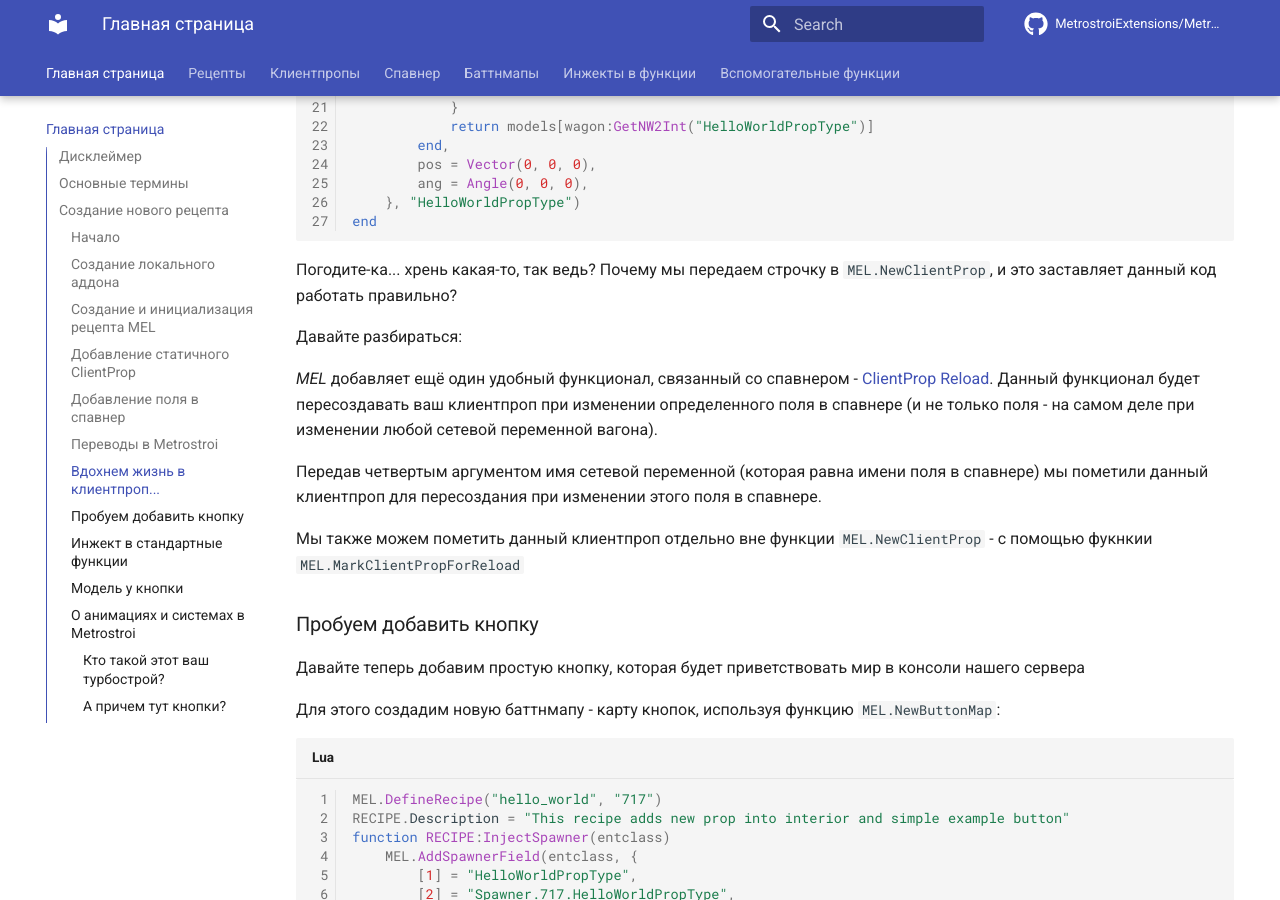
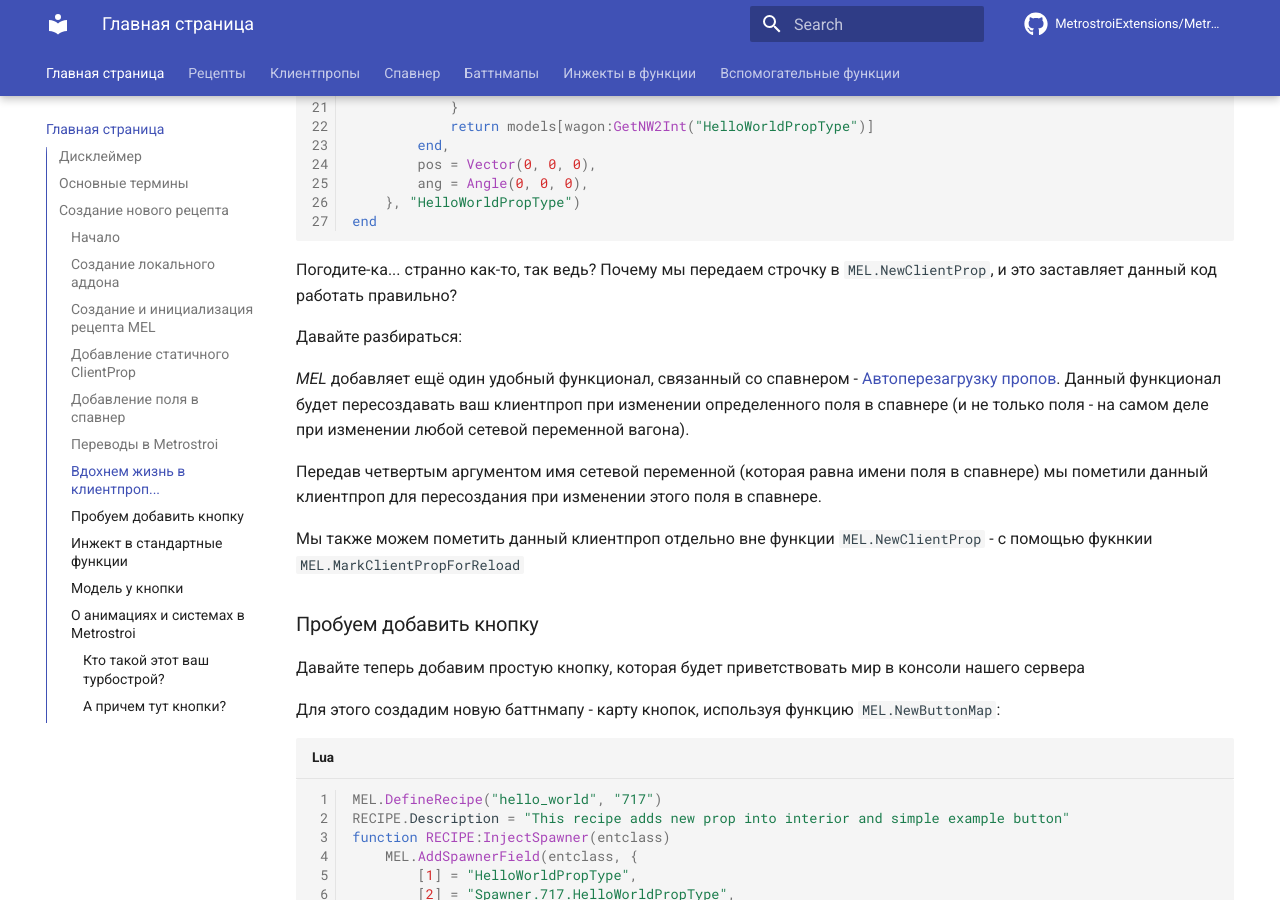
Before and after one commit to ZONT3/MetrostroiExtensions, an MkDocs documentation site: the page built from docs/index.md, in a window 1280 px wide and 900 px high, scrolled down 6607 px. Built offline with MkDocs 1.6.1 and Material for MkDocs 9.7.7, drawn with Linux system fonts in a browser that asks for light colours; comment, search, counter and statistics services are not loaded; some of the changed lines change nothing that is shown; some of the changed text lies outside the part shown.

Commit message:
docs: typos

````diff
--- a/docs/index.md
+++ b/docs/index.md
@@ -15,7 +15,7 @@
 А потом:
 
 * Добавим кнопку, которая будет печатать сообщение в чат
-* Заставим эту кнопку быть менять цвет нашего пропа в салоне
+* Заставим эту кнопку менять цвет нашего пропа в салоне
 
 ## Дисклеймер
 Данное руководство подразумевает, что вы имеете базовые знания программирования и языка Lua. Также данное руководство предполагает, что вы ранее имели опыт разработки под Garry's Mod GLUA и понимаете его базовые сущности (по типу проп, энтити и т.д.).
@@ -60,12 +60,12 @@
 
 Хм, не густо. Но именно так выглядит самый простой рецепт, который можно только себе представить. Да, он *(почти)* ничего не делает. Давайте разберем каждую строчку по отдельности:
 
-1. `MEL.DefineRecipe("hello_world", "717")` - данная строчка инициализирует наш рецепт. Она дает *MEL* понять, что это рецепт с именем `hello_world` и его необходимо инжектить во все 717 типа МВМ и ЛВЗ (в метрострое МВМ - это МСК, ЛВЗ - это СПБ). Помимо `717` есть множество других способов задать вагоны, в которые необходимо инжектится. См. [MEL.DefineRecipe](#)
-2. `RECIPE.Description = "This recipe adds new prop into interior and simple example button"` - данная строчка добавляет описание данному рецепту. Это описание будет полезно как для вас, так и для администраторов серверов и других разработчиков. Этот описание будет отображаться в [MEL ConVars](#), с помощью которых можно отключить каждый рецепт по отдельности.
+1. `MEL.DefineRecipe("hello_world", "717")` - данная строчка инициализирует наш рецепт. Она дает *MEL* понять, что это рецепт с именем `hello_world` и его необходимо инжектить во все 717 типа МВМ и ЛВЗ (в метрострое МВМ - это МСК, ЛВЗ - это СПБ). Помимо `717` есть множество других способов задать вагоны, в которые необходимо инжектится. См. [MEL.DefineRecipe](recipe_basics.md)
+2. `RECIPE.Description = "This recipe adds new prop into interior and simple example button"` - данная строчка добавляет описание данному рецепту. Это описание будет полезно как для вас, так и для администраторов серверов и других разработчиков. Этот описание будет отображаться в [MEL ConVars](recipe_basics.md#_3), с помощью которых можно отключить каждый рецепт по отдельности.
 
 Но ведь наш рецепт ничего не делает! Давайте вдохнем в него жизни. Для начала попробуем сделать самую банальную (как по мне) вещь - добавим статичную модель в наш состав.
 
-Для этого определим функцию `RECIPE:Inject(ent, entclass)` - данная функция будет выполнена на каждом вагоне, соотвествующему типу, определенному в [MEL.DefineRecipe](#) (заспавненные энтити тоже считаются!).
+Для этого определим функцию `RECIPE:Inject(ent, entclass)` - данная функция будет выполнена на каждом вагоне, соотвествующему типу, определенному в [MEL.DefineRecipe](recipe_basics.md) (заспавненные энтити тоже считаются!).
 
 Эта функция получает на вход как само энтити, так и класс (название) энтити
 
@@ -83,7 +83,7 @@
 ### Добавление статичного ClientProp
 И мы получили... рецепт, который ничего не делает ;(
 
-Давайте наконец вдохнем в него жизнь - воспользуемся функцией `MEL.NewClientProp`, передав в неё энтити, название пропа и [описание пропа](#), чтобы создать новый клиентпроп:
+Давайте наконец вдохнем в него жизнь - воспользуемся функцией `MEL.NewClientProp`, передав в неё энтити, название пропа и [описание пропа](clientprops.md#clientprops), чтобы создать новый клиентпроп:
 
 ```lua
 MEL.DefineRecipe("hello_world", "717")
@@ -100,7 +100,7 @@
 
 И... (после спавна 81-717) опять ничего!
 
-На самом деле - данный рецепт полностью валидный и рабочий. Но нам нужно вызвать **реинжект** - заставить *MEL* заново внести все наши изменения в составы. Для этого вызовем консольную команду `metrostroi_ext_reload`. (Вызов данной команды можно автоматизировать на каждое сохрание файла - см. [автоматизация metrostroi_ext_reload](#))
+На самом деле - данный рецепт полностью валидный и рабочий. Но нам нужно вызвать **реинжект** - заставить *MEL* заново внести все наши изменения в составы. Для этого вызовем консольную команду `metrostroi_ext_reload`. (Вызов данной команды можно автоматизировать на каждое сохрание файла - см. [автоматизация metrostroi_ext_reload](recipe_basics.md#metrostroi_ext_reload-))
 
 Теперь внутри всех головных вагонах 81-717, в самом центре салона появился арбуз. Хорошо, но что если мы хотим видеть тут не только арбуз?
 
@@ -132,11 +132,11 @@
 Ого, что-то новое. Давайте разбираться:
 
 * `RECIPE:InjectSpawner` - специальная функция, внутри которой нам нужно инжектится в спавнер. На вход получает класс энтити, вызывается ровно один раз на каждый класс энтити
-* `MEL.AddSpawnerField` - функция для инжекта в спавнер. На вход получает класс энтити, в который необходимо инжектится и описание поля (см. [Формат полей спавнера Metrostroi](#)).
+* `MEL.AddSpawnerField` - функция для инжекта в спавнер. На вход получает класс энтити, в который необходимо инжектится и описание поля (см. [Формат полей спавнера Metrostroi](spawner.md#spawner)).
 
 Внимательный читатель заметит, что в `MEL.AddSpawnerField` последним аргументом мы передаем `true`. Данный аргумент является флагом того, что первый аргумент в данном списке - рандом.
 
-Если до этого вы разрабатывали инжекты в *Metrostroi*, то вы возможно знаете, какая головная боль добавить рандом в спавнере. *MEL* решает данную проблему за вас. См. подробнее [AutoRandom](#).
+Если до этого вы разрабатывали инжекты в *Metrostroi*, то вы возможно знаете, какая головная боль добавить рандом в спавнере. *MEL* решает данную проблему за вас. См. подробнее [AutoRandom](spawner.md#_2).
 
 Если теперь мы вызовем `metrostroi_ext_reload`, то в спавнере действительно появилось выпадающее меню. Но в данный есть пара моментов:
 
@@ -247,11 +247,11 @@
 end
 ```
 
-Погодите-ка... хрень какая-то, так ведь? Почему мы передаем строчку в `MEL.NewClientProp`, и это заставляет данный код работать правильно?
+Погодите-ка... странно как-то, так ведь? Почему мы передаем строчку в `MEL.NewClientProp`, и это заставляет данный код работать правильно?
 
 Давайте разбираться:
 
-*MEL* добавляет ещё один удобный функционал, связанный со спавнером - [ClientProp Reload](#). Данный функционал будет пересоздавать ваш клиентпроп при изменении определенного поля в спавнере (и не только поля - на самом деле при изменении любой сетевой переменной вагона).
+*MEL* добавляет ещё один удобный функционал, связанный со спавнером - [Автоперезагрузку пропов](clientprops.md#_3). Данный функционал будет пересоздавать ваш клиентпроп при изменении определенного поля в спавнере (и не только поля - на самом деле при изменении любой сетевой переменной вагона).
 
 Передав четвертым аргументом имя сетевой переменной (которая равна имени поля в спавнере) мы пометили данный клиентпроп для пересоздания при изменении этого поля в спавнере.
 
@@ -380,7 +380,7 @@
 
 Обратите внимание на то, что мы *инжектимся с приоритетом -1*. Таким образом, мы выполняем наш код **до начала выполнения стандартного кода**. А из-за того, что мы возвращаем MEL.Return, мы даже не доходим до стандартного кода.
 
-Также инжектится можно не только в серверные функции - а ещё в клиентские, shared и даже функции систем! См. [инжект в функции](#)
+Также инжектится можно не только в серверные функции - а ещё в клиентские, shared и даже функции систем! См. [инжект в функции](function_inject.md)
 ### Модель у кнопки
 Сделаем уже наконец нашу кнопку - кнопкой.
 
````
